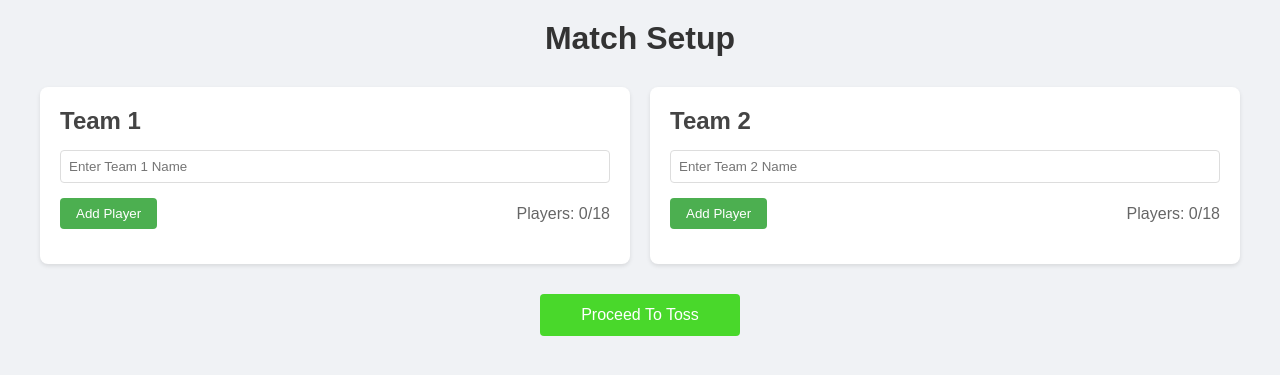
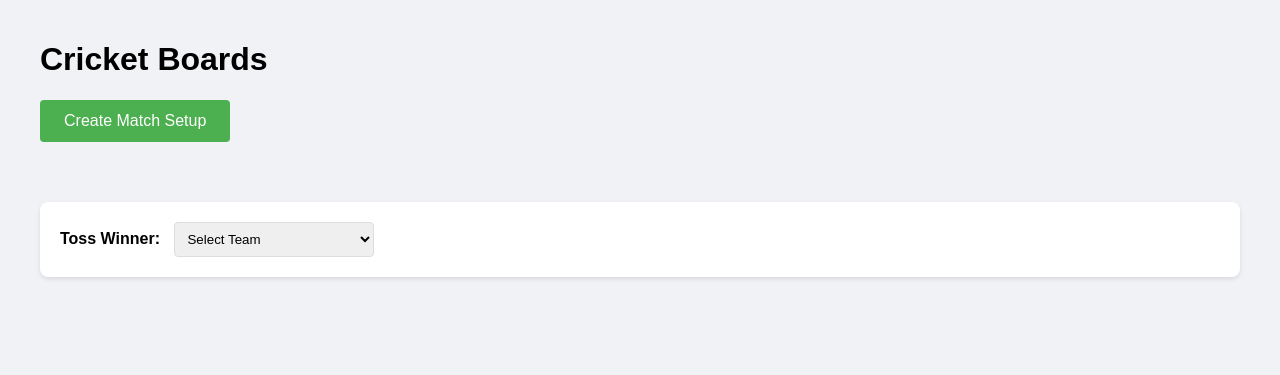
Before and after one commit to sriraj66/AuctionManagement, a Django app: page /crick/new in a window 1280 px wide. Shown: the top 375 px of the page. Run offline with Django 4.2, Linux system fonts and the light colour scheme; the visitor is signed in with stand-in values (Sample User, id 1).

Commit message:
edited match creation

```diff
--- a/templates/crickscore/matchcreation.html
+++ b/templates/crickscore/matchcreation.html
@@ -1,37 +1,133 @@
 <!DOCTYPE html>
 <html lang="en">
 <head>
-    <meta charset="UTF-8" />
-    <meta name="viewport" content="width=device-width, initial-scale=1.0" />
-    <title>Match Setup</title>
+    <meta charset="UTF-8">
+    <meta name="viewport" content="width=device-width, initial-scale=1.0">
+    <title>Cricket Boards</title>
     <style>
-      * {
+        /* Base styles */
+body {
+    font-family: Arial, sans-serif;
     margin: 0;
     padding: 0;
-        box-sizing: border-box;
+    background-color: #f0f2f5;
 }
 
-      body {
-        font-family: Arial, sans-serif;
-        background-color: #f0f2f5;
+/* Boards container styles */
+.boards-container {
+    max-width: 1200px;
+    margin: 0 auto;
     padding: 20px;
 }
 
-      .container {
-        max-width: 1200px;
-        margin: 0 auto;
+.create-match-btn {
+    background-color: #4CAF50;
+    color: white;
+    padding: 12px 24px;
+    border: none;
+    border-radius: 4px;
+    cursor: pointer;
+    font-size: 16px;
+    margin-bottom: 30px;
 }
 
-      h1 {
-        text-align: center;
+.create-match-btn:hover {
+    background-color: #45a049;
+}
+
+/* Teams display styles */
+.teams-display {
+    display: flex;
+    gap: 20px;
+    margin-bottom: 30px;
+}
+
+.team-card {
+    flex: 1;
+    background: white;
+    padding: 20px;
+    border-radius: 8px;
+    box-shadow: 0 2px 4px rgba(0, 0, 0, 0.1);
+}
+
+.team-card h3 {
+    margin-bottom: 15px;
+    color: #444;
+}
+
+.player-list {
+    list-style: none;
+    padding: 0;
+}
+
+.player-list li {
+    padding: 8px 0;
+    border-bottom: 1px solid #eee;
+}
+
+/* Toss section styles */
+.toss-section {
+    background: white;
+    padding: 20px;
+    border-radius: 8px;
+    box-shadow: 0 2px 4px rgba(0, 0, 0, 0.1);
+    margin-top: 30px;
+}
+
+.toss-select {
+    padding: 8px;
+    border: 1px solid #ddd;
+    border-radius: 4px;
+    margin-left: 10px;
+    min-width: 200px;
+}
+
+/* Modal styles */
+.modal {
+    display: none;
+    position: fixed;
+    top: 0;
+    left: 0;
+    width: 100%;
+    height: 100%;
+    background-color: rgba(0, 0, 0, 0.5);
+    z-index: 1000;
+}
+
+.modal-content {
+    background-color: #f0f2f5;
+    margin: 5% auto;
+    padding: 20px;
+    width: 90%;
+    max-width: 1200px;
+    border-radius: 8px;
+    position: relative;
+    max-height: 90vh;
+    overflow-y: auto;
+}
+
+.close-btn {
+    position: absolute;
+    right: 20px;
+    top: 10px;
+    font-size: 24px;
+    cursor: pointer;
+    color: #666;
+}
+
+.close-btn:hover {
     color: #333;
-        margin-bottom: 30px;
+}
+
+/* Match setup specific styles */
+.container {
+    padding: 20px;
 }
 
 .teams-container {
     display: flex;
-        gap: 20px;
-        margin-bottom: 30px;
+    gap: 30px;
+    margin-top: 20px;
 }
 
 .team {
@@ -43,8 +139,8 @@
 }
 
 .team h2 {
-        margin-bottom: 15px;
-        color: #444;
+    margin: 0 0 15px 0;
+    color: #333;
 }
 
 .team-name-input {
@@ -53,6 +149,7 @@
     margin-bottom: 15px;
     border: 1px solid #ddd;
     border-radius: 4px;
+    font-size: 14px;
 }
 
 .team-header {
@@ -63,20 +160,21 @@
 }
 
 .add-player-btn {
-        background-color: #4caf50;
+    background-color: #2196F3;
     color: white;
+    padding: 8px 16px;
     border: none;
-        padding: 8px 16px;
     border-radius: 4px;
     cursor: pointer;
 }
 
 .add-player-btn:hover {
-        background-color: #45a049;
+    background-color: #1976D2;
 }
 
 .player-count {
     color: #666;
+    font-size: 14px;
 }
 
 .players {
@@ -101,25 +199,22 @@
     background-color: #ff4444;
     color: white;
     border: none;
+    border-radius: 4px;
     width: 30px;
-        height: 30px;
-        border-radius: 4px;
     cursor: pointer;
-        display: flex;
-        align-items: center;
-        justify-content: center;
+    font-size: 18px;
 }
 
 .remove-player-btn:hover {
     background-color: #cc0000;
 }
 
-      .start-match-btn {
+.save-match-btn {
     display: block;
     width: 200px;
-        margin: 0 auto;
+    margin: 20px auto 0;
     padding: 12px;
-        background-color: #2ad407d7;
+    background-color: #2196F3;
     color: white;
     border: none;
     border-radius: 4px;
@@ -127,68 +222,67 @@
     font-size: 16px;
 }
 
-      .start-match-btn:hover {
-        background-color: #32b43d;
+.save-match-btn:hover {
+    background-color: #1976D2;
 }
 
-      /* Popup styles */
+/* Popup notification styles */
 .popup {
     position: fixed;
-        top: 20px;
+    bottom: 20px;
     right: 20px;
-        background-color: #ff4444;
+    background-color: #333;
     color: white;
-        padding: 15px 25px;
+    padding: 12px 24px;
     border-radius: 4px;
-        box-shadow: 0 2px 8px rgba(0, 0, 0, 0.2);
-        z-index: 1000;
-        animation: slideIn 0.3s ease-out;
+    z-index: 2000;
+    animation: fadeIn 0.3s ease-in;
 }
 
 .popup.fade-out {
     animation: fadeOut 0.3s ease-out;
 }
 
-      @keyframes slideIn {
-        from {
-          transform: translateX(100%);
-          opacity: 0;
-        }
-        to {
-          transform: translateX(0);
-          opacity: 1;
-        }
+@keyframes fadeIn {
+    from { opacity: 0; transform: translateY(20px); }
+    to { opacity: 1; transform: translateY(0); }
 }
 
 @keyframes fadeOut {
-        from {
-          transform: translateX(0);
-          opacity: 1;
-        }
-        to {
-          transform: translateX(100%);
-          opacity: 0;
-        }
+    from { opacity: 1; transform: translateY(0); }
+    to { opacity: 0; transform: translateY(20px); }
 }
     </style>
 </head>
 <body>
+    <div class="boards-container">
+        <h1>Cricket Boards</h1>
+        <button id="createMatchBtn" class="create-match-btn">Create Match Setup</button>
+
+        <div id="teamsDisplay" class="teams-display">
+            <!-- Teams will be displayed here -->
+        </div>
+
+        <div class="toss-section">
+            <label for="tossWinner"><b>Toss Winner:</b></label>
+            <select id="tossWinner" class="toss-select">
+                <option value="">Select Team</option>
+            </select>
+        </div>
+    </div>
+
+    <!-- Match Setup Modal -->
+    <div id="matchSetupModal" class="modal">
+        <div class="modal-content">
+            <span class="close-btn">&times;</span>
             <div class="container">
-      <h1>Match Setup</h1>
-
+                <h2>Match Setup</h2>
                 <div class="teams-container">
                     <div class="team" id="team1">
                         <h2>Team 1</h2>
-          <input
-            type="text"
-            id="team1Name"
-            placeholder="Enter Team 1 Name"
-            class="team-name-input"
-          />
+                        <input type="text" id="team1Name" placeholder="Enter Team 1 Name" class="team-name-input">
                         <div class="team-header">
-            <button onclick="addPlayer(1)" class="add-player-btn">
-              Add Player
-            </button>
+                            <button class="add-player-btn">Add Player</button>
                             <span id="team1Count" class="player-count">Players: 0/18</span>
                         </div>
                         <div class="players" id="team1Players"></div>
@@ -196,45 +290,41 @@
 
                     <div class="team" id="team2">
                         <h2>Team 2</h2>
-          <input
-            type="text"
-            id="team2Name"
-            placeholder="Enter Team 2 Name"
-            class="team-name-input"
-          />
+                        <input type="text" id="team2Name" placeholder="Enter Team 2 Name" class="team-name-input">
                         <div class="team-header">
-            <button onclick="addPlayer(2)" class="add-player-btn">
-              Add Player
-            </button>
+                            <button class="add-player-btn">Add Player</button>
                             <span id="team2Count" class="player-count">Players: 0/18</span>
                         </div>
                         <div class="players" id="team2Players"></div>
                     </div>
                 </div>
+                <button onclick="saveMatch()" class="save-match-btn">Save Match</button>
+            </div>
+        </div>
+    </div>
 
-      <button onclick="startMatch()" class="start-match-btn">
-        Proceed To Toss
-      </button>
-    </div>
-    <script type="module">
+    <script>
+
+
+
 function addPlayer(teamNumber) {
     const teamPlayers = document.getElementById(`team${teamNumber}Players`);
 
     if (!validateTeamSize(teamPlayers)) {
-          showPopup("Maximum 18 players allowed per team!");
+        showPopup('Maximum 18 players allowed per team!');
         return;
     }
 
-        const playerDiv = document.createElement("div");
-        playerDiv.className = "player";
+    const playerDiv = document.createElement('div');
+    playerDiv.className = 'player';
 
-        const playerInput = document.createElement("input");
-        playerInput.type = "text";
-        playerInput.placeholder = "Enter player name";
+    const playerInput = document.createElement('input');
+    playerInput.type = 'text';
+    playerInput.placeholder = 'Enter player name';
 
-        const removeButton = document.createElement("button");
-        removeButton.className = "remove-player-btn";
-        removeButton.innerHTML = "×";
+    const removeButton = document.createElement('button');
+    removeButton.className = 'remove-player-btn';
+    removeButton.innerHTML = '×';
     removeButton.onclick = () => {
         playerDiv.remove();
         updatePlayerCount(teamNumber);
@@ -254,27 +344,18 @@
 }
 
 function startMatch() {
-        const team1Name = document.getElementById("team1Name").value;
-        const team2Name = document.getElementById("team2Name").value;
+    const team1Name = document.getElementById('team1Name').value;
+    const team2Name = document.getElementById('team2Name').value;
 
-        const team1Players = Array.from(
-          document.getElementById("team1Players").getElementsByTagName("input")
-        )
-          .map((input) => input.value)
-          .filter((name) => name.trim() !== "");
+    const team1Players = Array.from(document.getElementById('team1Players').getElementsByTagName('input'))
+        .map(input => input.value)
+        .filter(name => name.trim() !== '');
 
-        const team2Players = Array.from(
-          document.getElementById("team2Players").getElementsByTagName("input")
-        )
-          .map((input) => input.value)
-          .filter((name) => name.trim() !== "");
+    const team2Players = Array.from(document.getElementById('team2Players').getElementsByTagName('input'))
+        .map(input => input.value)
+        .filter(name => name.trim() !== '');
 
-        const validation = validateMatchStart(
-          team1Name,
-          team2Name,
-          team1Players,
-          team2Players
-        );
+    const validation = validateMatchStart(team1Name, team2Name, team1Players, team2Players);
     if (!validation.valid) {
         showPopup(validation.message);
         return;
@@ -283,74 +364,209 @@
     const matchData = {
         team1: {
             name: team1Name,
-            players: team1Players,
+            players: team1Players
         },
         team2: {
             name: team2Name,
-            players: team2Players,
-          },
+            players: team2Players
+        }
     };
 
-        console.log("Match Data:", matchData);
-        showPopup("Match is ready to start!");
+    console.log('Match Data:', matchData);
+    showPopup('Match is ready to start!');
 }
 
 // Make functions available globally
 window.addPlayer = addPlayer;
 window.startMatch = startMatch;
 
-      //validation
-      export function validateTeamSize(teamPlayers) {
-        const MAX_PLAYERS = 18;
-        return teamPlayers.children.length < MAX_PLAYERS;
+//counter
+ function setupCounter(element) {
+  let counter = 0
+  const setCounter = (count) => {
+    counter = count
+    element.innerHTML = `count is ${counter}`
+  }
+  element.addEventListener('click', () => setCounter(counter + 1))
+  setCounter(0)
 }
 
-      export function validateMatchStart(
-        team1Name,
-        team2Name,
-        team1Players,
-        team2Players
-      ) {
-        if (!team1Name || !team2Name) {
-          return {
-            valid: false,
-            message: "Please enter names for both teams!",
+//model
+
+const modal = document.getElementById('matchSetupModal');
+    const btn = document.getElementById('createMatchBtn');
+    const span = document.getElementsByClassName('close-btn')[0];
+
+    // Set up Add Player button handlers
+    const addPlayerButtons = document.querySelectorAll('.add-player-btn');
+    addPlayerButtons.forEach(button => {
+        const teamNumber = button.closest('.team').id.replace('team', '');
+        button.onclick = () => addPlayer(parseInt(teamNumber));
+    });
+
+    btn.onclick = () => {
+        modal.style.display = 'block';
     };
+
+    span.onclick = () => {
+        modal.style.display = 'none';
+    };
+
+    window.onclick = (event) => {
+        if (event.target === modal) {
+            modal.style.display = 'none';
+        }
+    };
+
+function closeModal() {
+    document.getElementById('matchSetupModal').style.display = 'none';
 }
 
-        if (team1Players.length === 0 || team2Players.length === 0) {
-          return {
-            valid: false,
-            message: "Each team must have at least one player!",
-          };
-        }
-
-        return { valid: true };
-      }
-      //notification
-      export function showPopup(message) {
-        const popup = document.createElement("div");
-        popup.className = "popup";
+//notifications
+ function showPopup(message) {
+    const popup = document.createElement('div');
+    popup.className = 'popup';
     popup.textContent = message;
 
     document.body.appendChild(popup);
 
     // Remove popup after 3 seconds
     setTimeout(() => {
-          popup.classList.add("fade-out");
+        popup.classList.add('fade-out');
         setTimeout(() => popup.remove(), 300);
     }, 3000);
 }
 
-      //counter
-      export function setupCounter(element) {
-        let counter = 0;
-        const setCounter = (count) => {
-          counter = count;
-          element.innerHTML = `count is ${counter}`;
+// Player management functions
+function addPlayer(teamNumber) {
+    const teamPlayers = document.getElementById(`team${teamNumber}Players`);
+
+    if (!validateTeamSize(teamPlayers)) {
+        showPopup('Maximum 18 players allowed per team!');
+        return;
+    }
+
+    const playerDiv = document.createElement('div');
+    playerDiv.className = 'player';
+
+    const playerInput = document.createElement('input');
+    playerInput.type = 'text';
+    playerInput.placeholder = 'Enter player name';
+
+    const removeButton = document.createElement('button');
+    removeButton.className = 'remove-player-btn';
+    removeButton.innerHTML = '×';
+    removeButton.onclick = () => {
+        playerDiv.remove();
+        updatePlayerCount(teamNumber);
     };
-        element.addEventListener("click", () => setCounter(counter + 1));
-        setCounter(0);
+
+    playerDiv.appendChild(playerInput);
+    playerDiv.appendChild(removeButton);
+    teamPlayers.appendChild(playerDiv);
+
+    updatePlayerCount(teamNumber);
+}
+
+ function updatePlayerCount(teamNumber) {
+    const teamPlayers = document.getElementById(`team${teamNumber}Players`);
+    const countDisplay = document.getElementById(`team${teamNumber}Count`);
+    countDisplay.textContent = `Players: ${teamPlayers.children.length}/18`;
+}
+
+//team display
+let matchData = null;
+
+ function setupTeamsDisplay() {
+    window.saveMatch = saveMatch;
+}
+
+function saveMatch() {
+    const team1Name = document.getElementById('team1Name').value;
+    const team2Name = document.getElementById('team2Name').value;
+
+    const team1Players = Array.from(document.getElementById('team1Players').getElementsByTagName('input'))
+        .map(input => input.value)
+        .filter(name => name.trim() !== '');
+
+    const team2Players = Array.from(document.getElementById('team2Players').getElementsByTagName('input'))
+        .map(input => input.value)
+        .filter(name => name.trim() !== '');
+
+    const validation = validateMatchStart(team1Name, team2Name, team1Players, team2Players);
+    if (!validation.valid) {
+        showPopup(validation.message);
+        return;
+    }
+
+    matchData = {
+        team1: {
+            name: team1Name,
+            players: team1Players
+        },
+        team2: {
+            name: team2Name,
+            players: team2Players
+        }
+    };
+
+    updateTeamsDisplay();
+    updateTossSelect();
+    closeModal();
+    showPopup('Match setup saved successfully!');
+}
+
+function updateTeamsDisplay() {
+    if (!matchData) return;
+
+    const teamsDisplay = document.getElementById('teamsDisplay');
+    teamsDisplay.innerHTML = '';
+
+    const createTeamCard = (team) => {
+        const card = document.createElement('div');
+        card.className = 'team-card';
+
+        card.innerHTML = `
+            <h3>${team.name}</h3>
+            <ul class="player-list">
+                ${team.players.map(player => `<li>${player}</li>`).join('')}
+            </ul>
+        `;
+
+        return card;
+    };
+
+    teamsDisplay.appendChild(createTeamCard(matchData.team1));
+    teamsDisplay.appendChild(createTeamCard(matchData.team2));
+}
+
+function updateTossSelect() {
+    if (!matchData) return;
+
+    const tossSelect = document.getElementById('tossWinner');
+    tossSelect.innerHTML = `
+        <option value="">Select Team</option>
+        <option value="team1">${matchData.team1.name}</option>
+        <option value="team2">${matchData.team2.name}</option>
+    `;
+}
+
+//validation
+function validateTeamSize(teamPlayers) {
+    const MAX_PLAYERS = 18;
+    return teamPlayers.children.length < MAX_PLAYERS;
+}
+
+ function validateMatchStart(team1Name, team2Name, team1Players, team2Players) {
+    if (!team1Name || !team2Name) {
+        return { valid: false, message: 'Please enter names for both teams!' };
+    }
+
+    if (team1Players.length === 0 || team2Players.length === 0) {
+        return { valid: false, message: 'Each team must have at least one player!' };
+    }
+
+    return { valid: true };
 }
     </script>
 </body>
```
Lines whose indentation alone changed are shown as unchanged.
